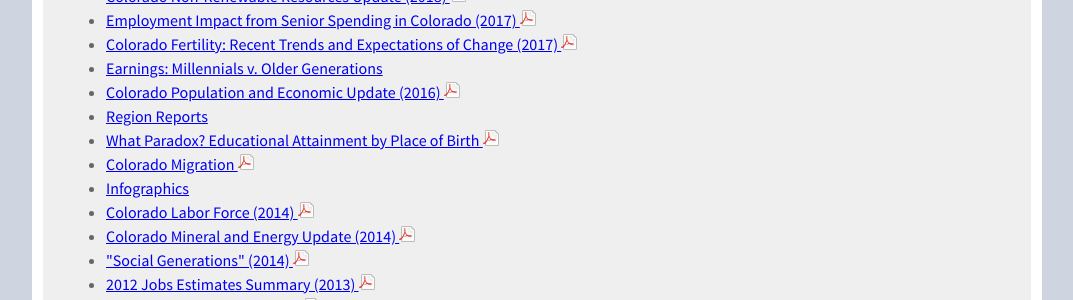
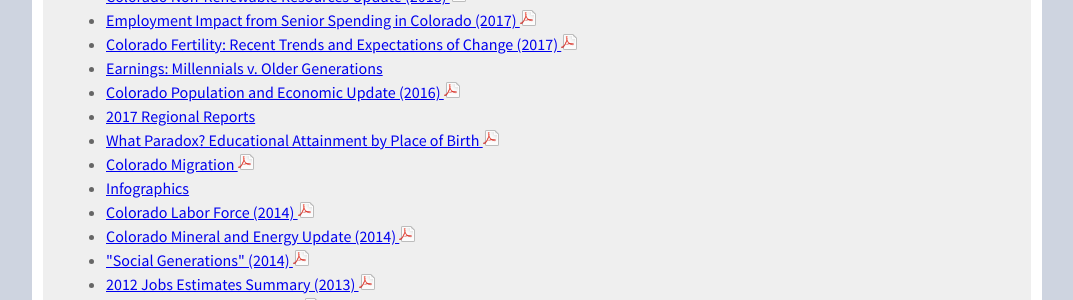
Before and after one commit to TBleess/Website_New, a Jekyll site: the page built from pages/9_Not_in_Menu/publications-and-presentations.md, in a window 1280 px wide and 900 px high, scrolled down 475 px. Shown: the part 154-454 px from the top of the window, without its empty margins (103-1176 px from the left). Built offline with Jekyll 4.4.1, drawn with Linux system fonts in a browser that asks for light colours.

Commit message:
Update publications-and-presentations.md

```diff
--- a/pages/9_Not_in_Menu/publications-and-presentations.md
+++ b/pages/9_Not_in_Menu/publications-and-presentations.md
@@ -33,7 +33,7 @@
 - [Colorado Fertility: Recent Trends and Expectations of Change (2017) ![pdf](/images/page_white_acrobat.png 'download pdf file')](https://drive.google.com/uc?export=download&id=0B2FMBVetYCVCRUxUQjg0R0NKSkU)
 - [Earnings: Millennials v. Older Generations](https://demography.dola.colorado.gov/crosstabs/millennial-earnings/)
 - [Colorado Population and Economic Update (2016) ![pdf](/images/page_white_acrobat.png 'download pdf file')](https://drive.google.com/uc?export=download&id=0ByjImPUKASTTQm5LSG5SMm16UFU)
-- [Region Reports](/demography/region-reports-2014/)
+- [2017 Regional Reports](/demography/region-reports-2014/)
 - [What Paradox? Educational Attainment by Place of Birth ![pdf](/images/page_white_acrobat.png 'download pdf file')](https://drive.google.com/uc?export=download&id=0B2oqdPZKJqK7RDloZG45V2JmNmc)
 - [Colorado Migration ![pdf](/images/page_white_acrobat.png 'download pdf file')](https://drive.google.com/uc?export=download&id=0B2oqdPZKJqK7TVRiYlI5RnR0Tms)
 - [Infographics](/demography/infographics#infographics)
```
